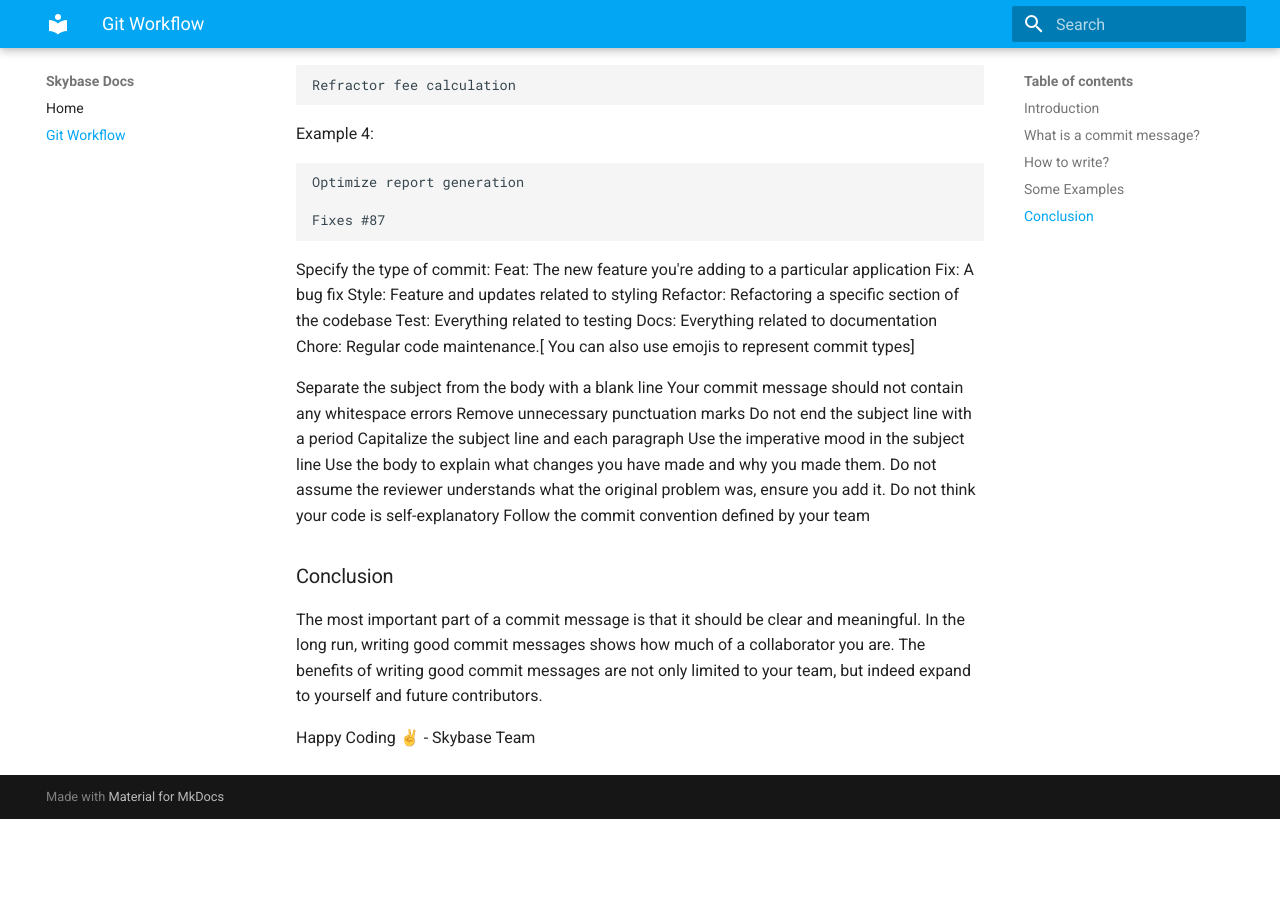
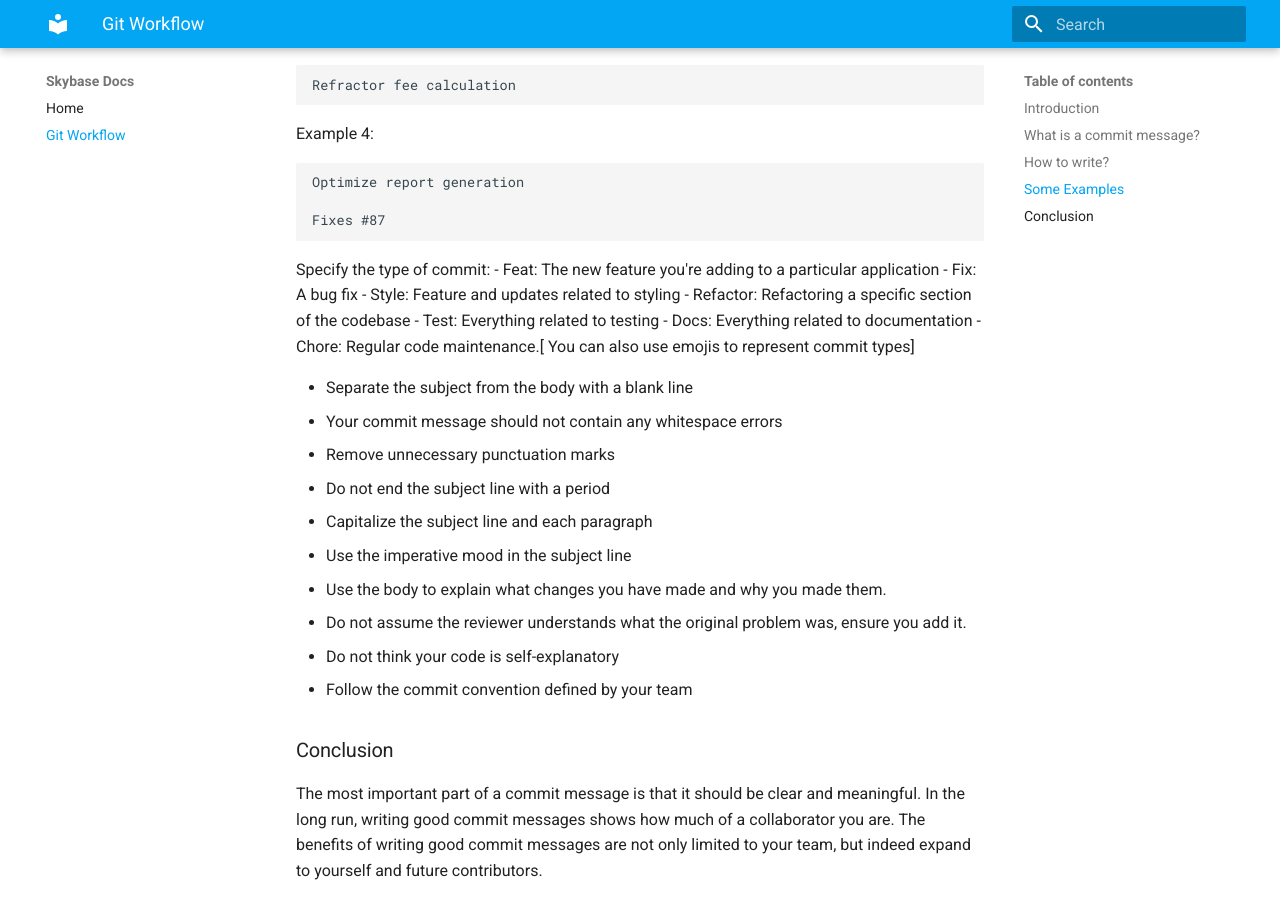
Before and after one commit to skybaseinnovations/docs, an MkDocs documentation site: the page built from docs/git.md, in a window 1280 px wide and 900 px high, scrolled down 2995 px. Built offline with MkDocs 1.6.1 and Material for MkDocs 9.7.7, drawn with Linux system fonts in a browser that asks for light colours; before the commit the page ends 3814 px from its top, so only the background shows below that.

Commit message:
Fix listing on git page

```diff
--- a/docs/git.md
+++ b/docs/git.md
@@ -126,24 +126,24 @@
 
 
 Specify the type of commit:
-Feat: The new feature you're adding to a particular application
-Fix: A bug fix
-Style: Feature and updates related to styling
-Refactor: Refactoring a specific section of the codebase
-Test: Everything related to testing
-Docs: Everything related to documentation
-Chore: Regular code maintenance.[ You can also use emojis to represent commit types]
+- Feat: The new feature you're adding to a particular application
+- Fix: A bug fix
+- Style: Feature and updates related to styling
+- Refactor: Refactoring a specific section of the codebase
+- Test: Everything related to testing
+- Docs: Everything related to documentation
+- Chore: Regular code maintenance.[ You can also use emojis to represent commit types]
 
-Separate the subject from the body with a blank line
-Your commit message should not contain any whitespace errors
-Remove unnecessary punctuation marks
-Do not end the subject line with a period
-Capitalize the subject line and each paragraph
-Use the imperative mood in the subject line
-Use the body to explain what changes you have made and why you made them.
-Do not assume the reviewer understands what the original problem was, ensure you add it.
-Do not think your code is self-explanatory
-Follow the commit convention defined by your team
+- Separate the subject from the body with a blank line
+- Your commit message should not contain any whitespace errors
+- Remove unnecessary punctuation marks
+- Do not end the subject line with a period
+- Capitalize the subject line and each paragraph
+- Use the imperative mood in the subject line
+- Use the body to explain what changes you have made and why you made them.
+- Do not assume the reviewer understands what the original problem was, ensure you add it.
+- Do not think your code is self-explanatory
+- Follow the commit convention defined by your team
 
 ### Conclusion
 
```
